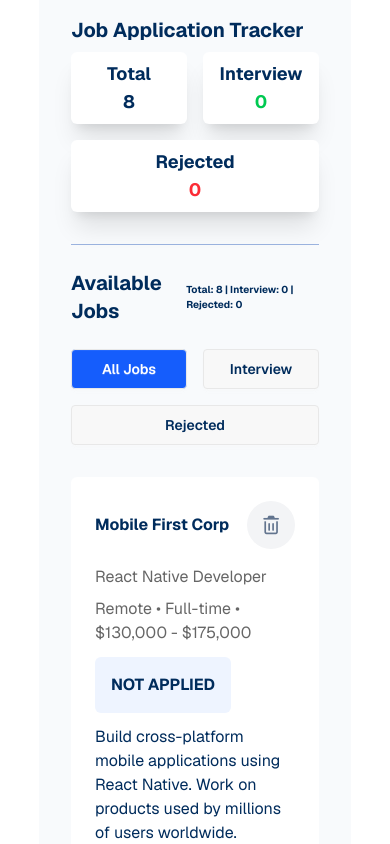
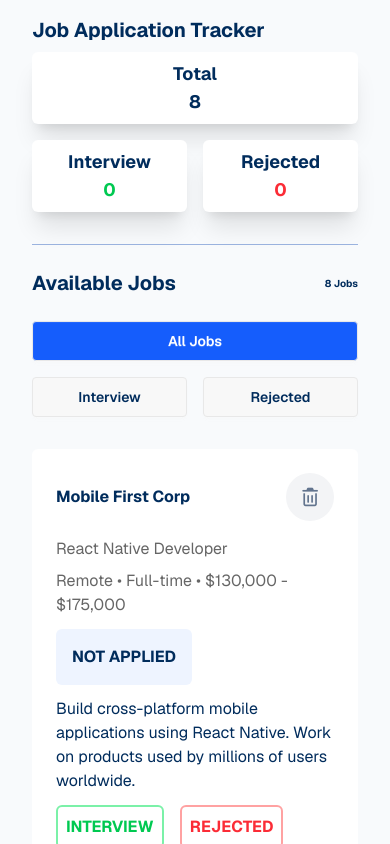
Before and after one commit to RakibMatubbar/B13-A04-JT, a plain HTML site: page index.html in a window 390 px wide. Both pictures are taken after a click on the button "All Jobs". Shown: the top 844 px of the page. Drawn offline with nearby package versions, Linux system fonts and the light colour scheme.

Commit message:
Update responsive design & Added JS Clean/Reduce version

```diff
--- a/index.html
+++ b/index.html
@@ -36,30 +36,30 @@
 
 </head>
 
-<body class="min-h-screen w-[80%] mx-auto bg-[#F8FAFC]">
+<body class="min-h-screen w-full sm:w-[80%] mx-auto bg-[#F8FAFC]">
 
-    <!-- Tracker Calculator Section: -->
+    <!-- Calculating Dashboard Section: -->
     <section id="header-calculator" class="pt-4 px-8">
 
         <h2 class="text-xl font-bold text-[#002C5C] mb-2">Job Application Tracker</h2>
 
         <!-- Count Cards: -->
-        <div id="all-count-cards" class="grid grid-cols-2 md:grid-cols-3 gap-4 text-center text-lg font-bold">
+        <div id="all-count-cards" class="grid grid-cols-2 sm:grid-cols-3 gap-4 text-center text-lg font-bold">
 
             <!-- Total-Count: -->
-            <div class="bg-[#FFFFFF] rounded-md shadow-xl p-2 text-[#002C5C] hover:bg-blue-100 hover:shadow-2xl hover:-translate-y-1 transition-all  duration-300">
+            <div class="bg-[#FFFFFF] rounded-md shadow-xl p-2 text-[#002C5C] col-span-2 sm:col-span-1 hover:bg-blue-100 hover:shadow-2xl hover:-translate-y-1 transition-all  duration-300">
                 <p>Total</p>
                 <p id="total-count" class="font-bold">0</p>
             </div>
 
             <!-- Interview-Count: -->
-            <div class="bg-[#FFFFFF]  rounded-md shadow-xl p-2 text-[#002C5C] hover:bg-green-100 hover:shadow-2xl hover:-translate-y-1 transition-all duration-300">
+            <div class="bg-[#FFFFFF] rounded-md shadow-xl p-2 text-[#002C5C] hover:bg-green-100 hover:shadow-2xl hover:-translate-y-1 transition-all duration-300">
                 <p>Interview</p>
                 <p id="interview-count" class="text-green-500 font-bold">0</p>
             </div>
 
             <!-- Rejected-Count: -->
-            <div class="bg-[#FFFFFF]  rounded-md shadow-xl p-2 col-span-2 md:col-span-1 text-[#002C5C] hover:bg-red-100 hover:shadow-2xl hover:-translate-y-1 transition-all duration-300">
+            <div class="bg-[#FFFFFF] rounded-md shadow-xl p-2 text-[#002C5C] hover:bg-red-100 hover:shadow-2xl hover:-translate-y-1 transition-all duration-300">
                 <p>Rejected</p>
                 <p id="rejected-count" class="text-red-500 font-bold">0</p>
             </div>
@@ -80,13 +80,13 @@
         </div>
 
         <!-- Jobs Btn: -->
-        <div class="grid grid-cols-2 md:grid-cols-3 gap-4">
+        <div id="jobs-btn-container" class="grid grid-cols-2 sm:grid-cols-3 gap-4">
 
-            <button onclick="showOnly('jobs-cards')" id="all-jobs-btn" class="btn  text-white bg-blue-600 hover:bg-blue-600 hover:text-white">All Jobs</button>
+            <button onclick="showOnly('jobs-cards')" id="all-jobs-btn" class="btn col-span-2 sm:col-span-1 text-white bg-blue-600 hover:bg-blue-600 hover:text-white">All Jobs</button>
 
-            <button onclick="showOnly('interview-cards')" id="head-interview-btn" class=" btn text-[#002C5C] hover:bg-green-600 hover:text-white">Interview</button>
+            <button onclick="showOnly('interview-cards')" id="head-interview-btn" class="btn text-[#002C5C] hover:bg-green-600 hover:text-white">Interview</button>
 
-            <button onclick="showOnly('rejected-cards')" id="head-rejected-btn" class="btn text-[#002C5C] col-span-2 md:col-span-1 hover:bg-red-600 hover:text-white">Rejected</button>
+            <button onclick="showOnly('rejected-cards')" id="head-rejected-btn" class="btn text-[#002C5C] hover:bg-red-600 hover:text-white">Rejected</button>
         </div>
 
     </section>
@@ -198,7 +198,7 @@
 
             <!-- Bottom Btn: -->
             <div class="mt-3 flex gap-4">
-                <button class="interview-btn p-2 border-2 border-green-300 text-green-500 rounded-md font-bold hover:bg-red hover:text-white hover:bg-green-300  hover:border-none cursor-pointer">INTERVIEW</button>
+                <button class="interview-btn p-2 border-2 border-green-300 text-green-500 rounded-md font-bold hover:bg-red hover:text-white hover:bg-green-300 hover:border-none cursor-pointer">INTERVIEW</button>
 
                 <button class="rejected-btn p-2 border-2 border-red-300 text-red-500 rounded-md font-bold hover:bg-red hover:text-white hover:bg-red-300 hover:border-none cursor-pointer">REJECTED</button>
             </div>
@@ -410,11 +410,11 @@
     </section>
 
     <!-- No Job Section: -->
-    <section id="no-job" class="px-8">
+    <section id="no-job" class="px-8 pb-10">
         <div id="no-job-container" class="bg-[#FFFFFF] rounded-md p-6 hover:shadow-2xl hover:translate-y-1 transition-all duration-300">
 
             <!-- Card Heading: -->
-            <div class="flex flex-col justify-between items-center h-[250px]">
+            <div class="flex flex-col justify-between items-center text-center h-[250px]">
 
                 <!-- No Job Image: -->
                 <img src="./image/jobs.png" alt="">
--- a/script/machine.js
+++ b/script/machine.js
@@ -1,8 +1,9 @@
 // MACHINE.JS - The Engine of the Application:
 
-// Hidden / Show function: Which Section Want to Show or Hide:
 
+// DISPLAY HIDDEN AFTER CLICKING HEADER BTN:
 // Tracking which section is currently visible:
+
 let currentSection = 'jobs-cards';
 
 // Controls which main section to display:
@@ -24,12 +25,35 @@ function showOnly(id){
     const selected = document.getElementById(id);
     selected.classList.remove('hidden')
 
-    // Re-check isEmpty or not:
+    // Re-check Container isEmpty or not:
     checkNoJob();
+    // Update Dashboard Counting:
+    updateJobInfo();
 }
 
 
-// No Job Section: According to Active Card > Get Length:
+
+// CARD CLONE FUNCTION WITHIN INTERVIEW/REJECTED:
+
+function moveJobCard(card, targetContainer, move = false){
+
+    let cardClone;
+
+    // Conditional Statement: if move = true then Move Original Card and I don't Want it. move = false then create a clone and I want it.
+    if(move){
+        cardClone = card;
+    }
+    else{
+        cardClone = card.cloneNode(true);
+    }
+
+    targetContainer.appendChild(cardClone);
+}
+
+
+
+// SHOW NO JOB CARD WHEN ANY CONTAINER's LENGTH = 0:
+
 function checkNoJob(){
     const noJob = document.getElementById('no-job');
 
@@ -55,7 +79,10 @@ function checkNoJob(){
     }
 }
 
-// Status Btn: Dynamically Changes Card Style:
+
+
+// STATUS BTN, CHANGE IT AFTER CLICKING INTERVIEW/REJECTED:
+
 function updateStatusBtn(card, type){
     const statusBtn = card.querySelector('.status-btn');
 
--- a/script/script.js
+++ b/script/script.js
@@ -1,31 +1,27 @@
 
 // DECLARE VARIABLE: DOM Elements & Selectors:
 
-// Dynamic Changing of Cards Length | Calculator:
+// To Calculate update-job-info & Total:
 let totalCount = document.getElementById('total-count');
 let updateInfo = document.getElementById('update-job-info');
+
+// Get btnContainer To Change it's Color:
+const btnContainer = document.getElementById('jobs-btn-container');
+
+// To Get All Jobs Container:
+const jobsCardsContainer = document.getElementById('jobs-cards');
+
+// For Calculating Interview + Rejected Cards:
+let interviewCount = document.getElementById('interview-count');
+let rejectedCount = document.getElementById('rejected-count');
 
 // To Store Data in Interview + Rejected Cards:
 const interviewContainer = document.getElementById('interview-container');
 const rejectedContainer = document.getElementById('rejected-container');
 
-// For Calculating Interview + Rejected Cards:
-let interviewCount = document.getElementById('interview-count');
-let rejectedCount = document.getElementById('rejected-count');
 
-// To Chnage Buttons Color after Clicking | Filter Btn:
-const allJobsBtn = document.getElementById('all-jobs-btn')
-const headInterviewBtn = document.getElementById('head-interview-btn')
-const headRejectedBtn = document.getElementById('head-rejected-btn')
+// DASHBOARD CALCULATING FUNCTION:
 
-// To Get All Jobs Container:
-const jobsCardsContainer = document.getElementById('jobs-cards');
-
-
-
-// CALCULATING FUNCTION:
-
-// Calculate Card Counts:
 function updateJobInfo(){
 
     // To Get All Jobs Section's Children's Length:
@@ -40,8 +36,16 @@ function updateJobInfo(){
     interviewCount.innerText = interview;
     rejectedCount.innerText = rejected;
 
-    // Update Status line:
-    updateInfo.innerText = `Total: ${total} | Interview: ${interview} | Rejected: ${rejected}`
+    // Daynamic Status of Counting Cards:
+    if(currentSection === 'interview-cards'){
+        updateInfo.innerText = `${interview} of ${total} Jobs`;
+    }
+    else if(currentSection === 'rejected-cards'){
+        updateInfo.innerText = `${rejected} of ${total} Jobs`;
+    }
+    else{
+        updateInfo.innerText = `${total} Jobs `
+    }
 
     // Call the function to get No Job Card if any Container's Length === 0 :
     checkNoJob();
@@ -51,53 +55,37 @@ updateJobInfo();
 
 
 
-// HEADER BTN COLORS FUNCTION:
+// TO CHANGE HEADER BTN COLORS:
 
-function resetBtnColors(){
+btnContainer.addEventListener('click', function(event){
+    const btn = event.target.closest('button');
 
-    // Set 3 Variable's within an Array for Looping:
-    const buttons = [allJobsBtn, headInterviewBtn, headRejectedBtn];
+    if(!btn){
+        return;
+    }
 
-    buttons.forEach(btn => {
-        btn.classList.remove('bg-blue-600', 'bg-green-600', 'bg-red-600', 'text-white')
-    });
-}
+    const allButtons = btnContainer.querySelectorAll('button');
 
- // After Clicking Buttons > Call the Function to Remove Active Class form Buttons: and Add classlist to Activate and to Exicute:
-allJobsBtn.addEventListener('click', function(){
-    resetBtnColors();
-    allJobsBtn.classList.add('bg-blue-600', 'text-white')
-});
+    // Looping ALl to Remove Default Color:
+    for(const button of allButtons){
+        button.classList.remove('bg-blue-600', 'bg-green-600', 'bg-red-600', 'text-white');
+    }
 
-headInterviewBtn.addEventListener('click', function(){
-    resetBtnColors();
-    headInterviewBtn.classList.add('bg-green-600', 'text-white')
-});
+    if(btn.id === 'all-jobs-btn'){
+        btn.classList.add('bg-blue-600', 'text-white')
+    }
+    else if(btn.id === 'head-interview-btn'){
+        btn.classList.add('bg-green-600', 'text-white')
 
-headRejectedBtn.addEventListener('click', function(){
-    resetBtnColors();
-    headRejectedBtn.classList.add('bg-red-600', 'text-white')
+    }
+    else if(btn.id === 'head-rejected-btn'){
+        btn.classList.add('bg-red-600', 'text-white')
+
+    }
 });
 
 
-
-// CARD MOVE FUNCTION:
-
-// To Move a Card within Interview + Rejected's Container:
-function moveJobCard(card, targetContainer, move = false){
-
-    let cardClone;
-
-    // Conditional Statement: if move = true then Move Original Card and I don't Want it. move = false then create a clone and I want it.
-    if(move){
-        cardClone = card;
-    }
-    else{
-        cardClone = card.cloneNode(true);
-    }
-
-    targetContainer.appendChild(cardClone);
-}
+// TO CLONE A CARD WITHIN INTERVIEW/REJECTED CONTAINER:
 
 // Event Delegation for Inerview/Rejected Buttons:
 document.addEventListener('click', function(event){
@@ -115,11 +103,8 @@ document.addEventListener('click', function(event){
     // Destination Box where the Card Go:
     let destinationContainer;
 
-
     // Update Text / Color NOT APPLIED Btn:
-
     // Set destination and update card styling based on the button clicked:
-
     if(btn.classList.contains('interview-btn')){
         destinationContainer = interviewContainer;
         updateStatusBtn(card, 'interview');
@@ -128,7 +113,6 @@ document.addEventListener('click', function(event){
         destinationContainer = rejectedContainer;
         updateStatusBtn(card, 'rejected');
     }
-
 
     // if the card is taken from the main list, the original will be left there and a copy (clone) will be sent. But once the copy is made, if it is later sent to Rejected from the interview, it will be removed directly.
     const isFromAllJobs = sourceContainer === jobsCardsContainer;
@@ -154,10 +138,12 @@ document.addEventListener('click', function(event){
 
     updateJobInfo();
 
-})
+});
 
 
-// DELETE CARDS:
+
+// TO DELETE CARDS FROM ANYWHERE:
+
 // Delete Job Card after clicking '.delete-btn':
 document.addEventListener('click', function(event){
     const deleteBtn = event.target.closest('.delete-btn');
@@ -173,7 +159,8 @@ document.addEventListener('click', function(event){
     }
 
     card.remove();
+    alert('Delete Card.')
 
     updateJobInfo();
 
-})
+});
```
